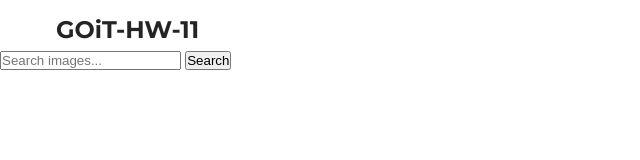
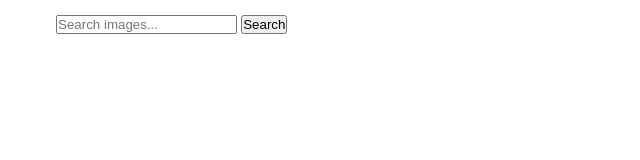
Before and after one commit to maxstepanyuk/goit-js-hw-11, a website built with Vite: page src/index.html in a window 1280 px wide. Shown: the whole page, without its empty margins (0-640 px from the left). Built offline with nearby package versions, Linux system fonts and the light colour scheme.

Commit message:
upd html

```diff
--- a/src/index.html
+++ b/src/index.html
@@ -17,13 +17,8 @@
   </head>
   <body>
     <main>
-      <section class="section title">
+      <section class="section section-form">
         <div class="container">
-          <h1 class="main-title">
-            <span class="main-title-link">GOiT-HW-11</span>
-          </h1>
-        </div>
-
           <form class="form">
             <label>
               <input
@@ -35,6 +30,15 @@
             </label>
             <button type="submit">Search</button>
           </form>
+        </div>
+      </section>
+      <section class="section section-gallery">
+        <div class="container">
+          <ul class="gallery">
+            <!--  -->
+          </ul>
+          <span class="loader hidden"></span>
+        </div>
       </section>
     </main>
     <script type="module" src="./main.js"></script>
```
Lines whose indentation alone changed are shown as unchanged.
